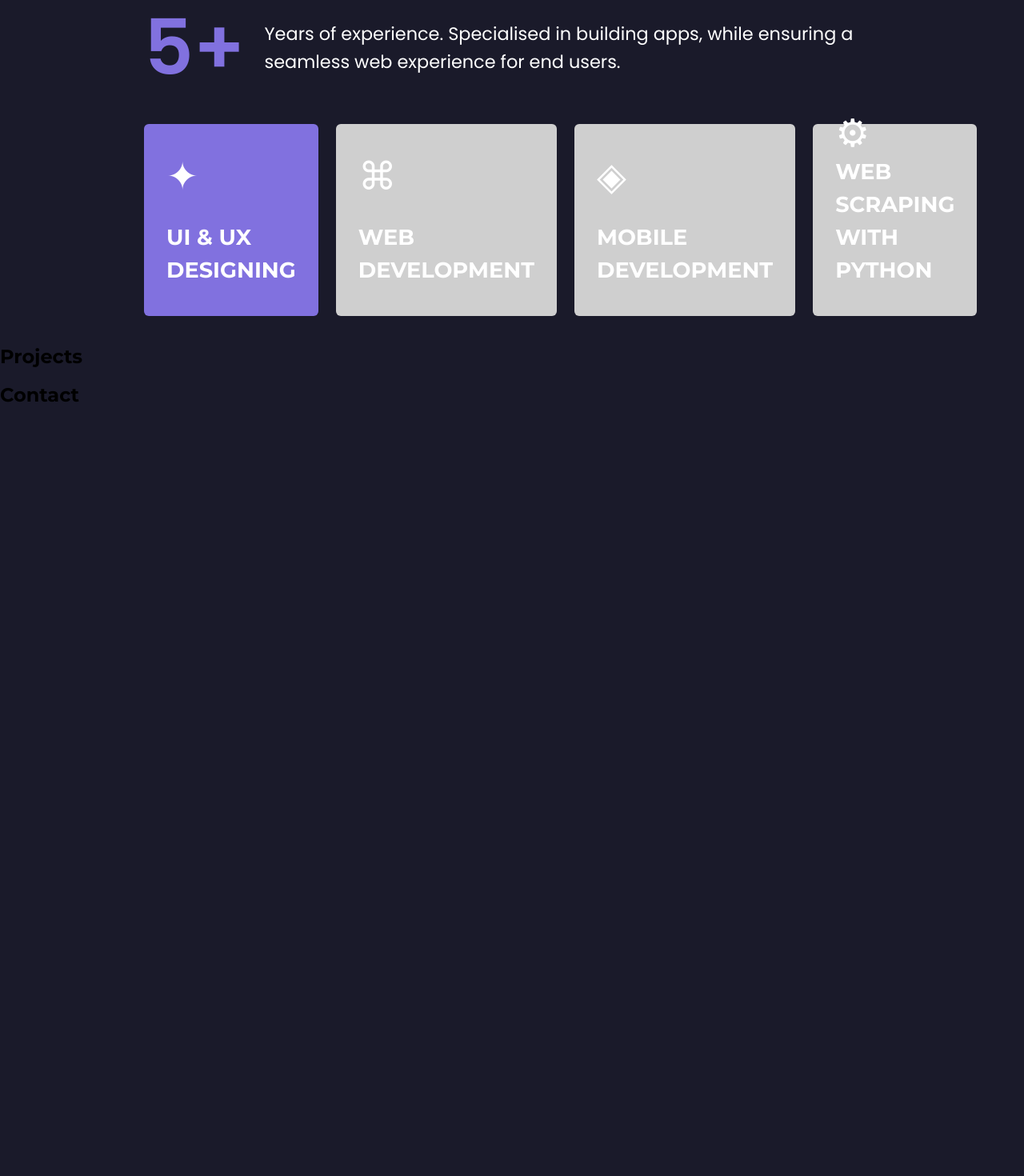
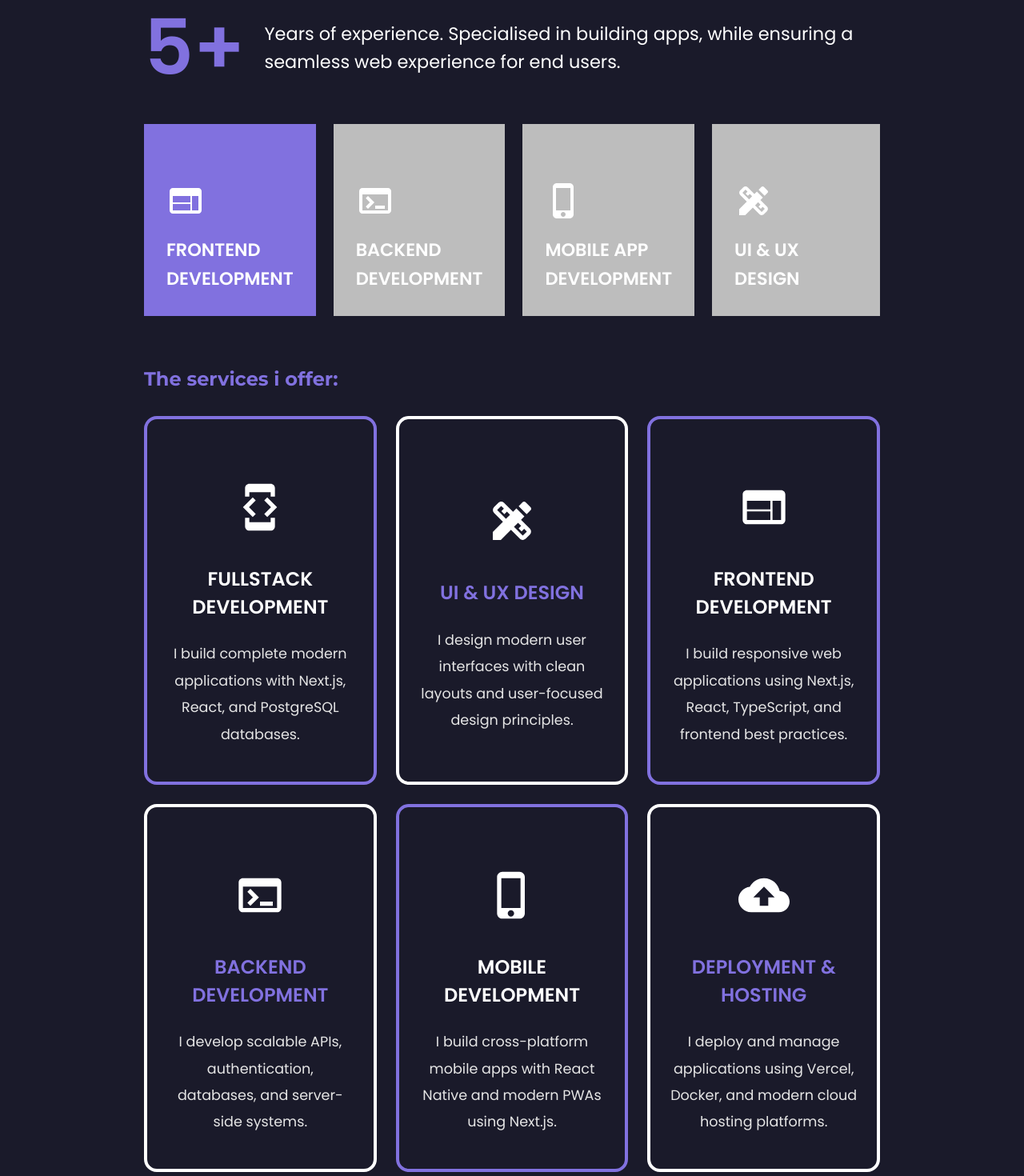
Before and after one commit to pouriavj/pouria-portfolio, a Next.js app: page / in a window 1280 px wide. Shown: the part 740-2210 px from the top of the page at 80% size. Before the commit the page ends 1268 px from the top, so only its background shows below. Built offline with nearby package versions, Linux system fonts and the light colour scheme.

Commit message:
Add Services

```diff
--- a/src/app/globals.css
+++ b/src/app/globals.css
@@ -76,7 +76,7 @@ body {
 .rectangle {
   position: absolute;
   bottom: 14px;
-  height: 92px;
+  height: 94px;
   width: 100%;
   background-color: #181824;
   left: 0;
@@ -242,15 +242,13 @@ section {
 .skill-card {
   height: 240px;
 
-  background-color: #cfcfcf;
+  background-color: #bdbdbd;
 
-  padding: 36px 28px;
-
+  padding: 28px 28px;
+  font-family: "Poppins", sans-serif;
   display: flex;
   flex-direction: column;
   justify-content: flex-end;
-
-  border-radius: 6px;
 
   transition: 0.2s;
 }
@@ -266,15 +264,95 @@ section {
 .skill-icon {
   font-size: 3rem;
 
-  margin-bottom: auto;
+  margin-top: auto;
+
+  color: white;
 }
 
 .skill-card h3 {
-  font-size: 1.7rem;
-  line-height: 1.5;
-
+  font-size: 1.4rem;
+  line-height: 1.6;
+  font-weight: 600;
   margin: 0;
 
   color: white;
 }
 /*  */
+/* Services */
+.services-section {
+  padding: 48px 180px;
+}
+
+.services-heading {
+  font-size: 1.5rem;
+  font-weight: 700;
+
+  color: #8171df;
+  margin-top: 0;
+  margin-bottom: 32px;
+}
+
+.services-grid {
+  display: grid;
+  grid-template-columns: repeat(3, 1fr);
+  gap: 24px;
+}
+
+.service-card {
+  border: 4px solid #8171df;
+
+  border-radius: 16px;
+
+  padding: 24px 24px;
+
+  background-color: #1a1a2a;
+
+  transition: 0.25s;
+
+  display: flex;
+  flex-direction: column;
+  justify-content: center;
+  align-items: center;
+  text-align: center;
+}
+
+.service-card:hover {
+  transform: translateY(-6px);
+
+  box-shadow: 0 12px 30px rgba(129, 113, 223, 0.2);
+}
+
+.active-service {
+  border-color: white;
+}
+
+.service-icon {
+  font-size: 4rem;
+
+  color: white;
+
+  margin-top: 54px;
+}
+
+.service-card h3 {
+  font-size: 1.5rem;
+  font-weight: 600;
+
+  color: white;
+  margin-top: 8;
+  margin-bottom: 8px;
+  font-family: "Poppins", sans-serif;
+}
+.active-service h3 {
+  color: #8171df;
+}
+
+.service-card p {
+  font-size: 1.1rem;
+  line-height: 1.9;
+
+  color: #e5e5e5;
+
+  font-family: "Poppins", sans-serif;
+}
+/*  */
--- a/src/app/page.tsx
+++ b/src/app/page.tsx
@@ -1,6 +1,9 @@
 import Image from "next/image";
 import styles from "./page.module.css";
 import HeroButtons from "@/components/HeroButtons";
+import About from "@/components/About";
+import Services from "@/components/Services";
+
 
 export default function Home() {
   return (
@@ -31,64 +34,8 @@ export default function Home() {
         </div>
       </section>
       <section id="about">
-        <div className="about-section">
-          <h2 className="about-heading">About me:</h2>
-
-          <p className="about-text">
-            Hi, my name is Pouria Vojdani, i am a Fullstack web developer, UI
-            designer, and Mobile developer. I have honed my skills in Web
-            Development and advanced UI design principles.
-            <br />
-            Here are the major skills i have.
-          </p>
-
-          <div className="experience-row">
-            <h1 className="experience-number">5+</h1>
-
-            <p className="experience-text">
-              Years of experience. Specialised in building apps, while ensuring
-              a seamless web experience for end users.
-            </p>
-          </div>
-
-          <div className="skills-grid">
-            <div className="skill-card active-skill">
-              <div className="skill-icon">✦</div>
-
-              <h3>
-                UI & UX <br />
-                DESIGNING
-              </h3>
-            </div>
-
-            <div className="skill-card">
-              <div className="skill-icon">⌘</div>
-
-              <h3>
-                WEB <br />
-                DEVELOPMENT
-              </h3>
-            </div>
-
-            <div className="skill-card">
-              <div className="skill-icon">◈</div>
-
-              <h3>
-                MOBILE <br />
-                DEVELOPMENT
-              </h3>
-            </div>
-
-            <div className="skill-card">
-              <div className="skill-icon">⚙</div>
-
-              <h3>
-                WEB SCRAPING <br />
-                WITH PYTHON
-              </h3>
-            </div>
-          </div>
-        </div>
+        <About />
+        <Services />
       </section>
 
       <section id="projects">
--- /dev/null
+++ b/src/components/About.tsx
@@ -0,0 +1,75 @@
+import WebIcon from "@mui/icons-material/Web";
+import TerminalIcon from "@mui/icons-material/Terminal";
+import PhoneIphoneIcon from "@mui/icons-material/PhoneIphone";
+import DesignServicesIcon from "@mui/icons-material/DesignServices";
+
+export default function About() {
+  return (
+    <div className="about-section">
+      <h2 className="about-heading">About me:</h2>
+
+      <p className="about-text">
+        Hi, my name is Pouria Vojdani, i am a Fullstack web developer, UI
+        designer, and Mobile developer. I have honed my skills in Web
+        Development and advanced UI design principles.
+        <br />
+        Here are the major skills i have.
+      </p>
+
+      <div className="experience-row">
+        <h1 className="experience-number">5+</h1>
+
+        <p className="experience-text">
+          Years of experience. Specialised in building apps, while ensuring a
+          seamless web experience for end users.
+        </p>
+      </div>
+
+      <div className="skills-grid">
+        <div className="skill-card active-skill">
+          <div className="skill-icon">
+            <WebIcon fontSize="inherit" />
+          </div>
+
+          <h3>
+            FRONTEND <br />
+            DEVELOPMENT
+          </h3>
+        </div>
+
+        <div className="skill-card">
+          <div className="skill-icon">
+            <TerminalIcon fontSize="inherit" />
+          </div>
+
+          <h3>
+            BACKEND <br />
+            DEVELOPMENT
+          </h3>
+        </div>
+
+        <div className="skill-card">
+          <div className="skill-icon">
+            <PhoneIphoneIcon fontSize="inherit" />
+          </div>
+
+          <h3>
+            MOBILE APP <br />
+            DEVELOPMENT
+          </h3>
+        </div>
+
+        <div className="skill-card">
+          <div className="skill-icon">
+            <DesignServicesIcon fontSize="inherit" />
+          </div>
+
+          <h3>
+            UI & UX <br />
+            DESIGN
+          </h3>
+        </div>
+      </div>
+    </div>
+  );
+}
--- /dev/null
+++ b/src/components/Services.tsx
@@ -0,0 +1,92 @@
+import DesignServicesIcon from "@mui/icons-material/DesignServices";
+import WebIcon from "@mui/icons-material/Web";
+import PhoneIphoneIcon from "@mui/icons-material/PhoneIphone";
+import TerminalIcon from "@mui/icons-material/Terminal";
+import CloudUploadIcon from "@mui/icons-material/CloudUpload";
+import DeveloperModeIcon from "@mui/icons-material/DeveloperMode";
+
+export default function Services() {
+  return (
+    <div className="services-section">
+      <h2 className="services-heading">The services i offer:</h2>
+
+      <div className="services-grid">
+        <div className="service-card ">
+          <div className="service-icon">
+            <DeveloperModeIcon fontSize="inherit" />
+          </div>
+
+          <h3>FULLSTACK DEVELOPMENT</h3>
+
+          <p>
+            I build complete modern applications with Next.js, React, and
+            PostgreSQL databases.
+          </p>
+        </div>
+
+        <div className="service-card active-service">
+          <div className="service-icon">
+            <DesignServicesIcon fontSize="inherit" />
+          </div>
+
+          <h3>UI & UX DESIGN</h3>
+
+          <p>
+            I design modern user interfaces with clean layouts and user-focused design principles.
+          </p>
+        </div>
+
+        <div className="service-card ">
+          <div className="service-icon">
+            <WebIcon fontSize="inherit" />
+          </div>
+
+          <h3>FRONTEND DEVELOPMENT</h3>
+
+          <p>
+          I build responsive web applications using Next.js, React, TypeScript, and frontend best practices.
+          </p>
+        </div>
+
+        <div className="service-card active-service">
+          <div className="service-icon">
+            <TerminalIcon fontSize="inherit" />
+          </div>
+
+          <h3>BACKEND DEVELOPMENT</h3>
+
+          <p>
+            I develop scalable APIs, authentication, databases, and server-side
+            systems.
+          </p>
+        </div>
+
+        <div className="service-card ">
+          <div className="service-icon">
+            <PhoneIphoneIcon fontSize="inherit" />
+          </div>
+
+          <h3>MOBILE DEVELOPMENT</h3>
+
+          <p>
+            I build cross-platform mobile apps with React Native and modern PWAs
+            using Next.js.
+          </p>
+        </div>
+
+        <div className="service-card active-service">
+          <div className="service-icon">
+            <CloudUploadIcon fontSize="inherit" />
+          </div>
+
+          <h3>DEPLOYMENT & HOSTING</h3>
+
+          <p>
+            I deploy and manage applications using Vercel, Docker, and modern
+            cloud hosting platforms.
+          </p>
+        </div>
+      </div>
+    </div>
+  );
+}
```
